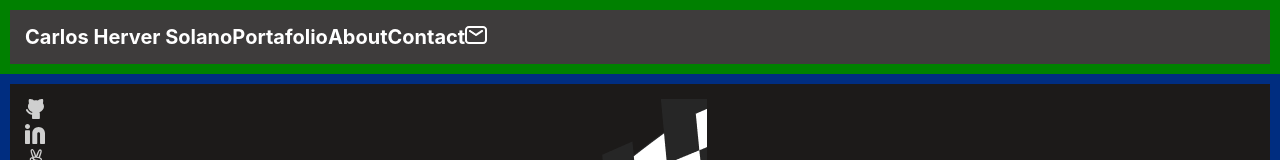
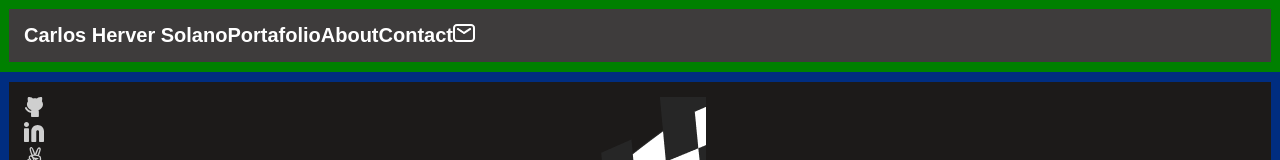
Before and after one commit to carloshs1994/Setup-and-mobile-version-skeleton, a plain HTML site: page index.html in a window 1280 px wide. Shown: the top 160 px of the page. Drawn offline with Linux system fonts and the light colour scheme.

Commit message:
solve Stylelint error in the style.css file

```diff
--- a/style.css
+++ b/style.css
@@ -1,15 +1,15 @@
 body {
-    margin: 0px;
+  margin: -1px;
 }
 
 header {
   font-size: 20px;
   text-align: center;
-    background: #3E3C3C;
-    color: #FFFFFF;
+  background: #3e3c3c;
+  color: #fff;
   display: flex;
   padding: 15px;
-    font-family: Inter;
+  font-family: Arial, Helvetica, sans-serif;
   font-style: normal;
   font-weight: bold;
   border: 10px solid green;
@@ -18,11 +18,11 @@ header {
 main {
   font-size: 20px;
   text-align: center;
-    background: #1C1A19;
-    color: #FFFFFF;
+  background: #1c1a19;
+  color: #fff;
   display: flex;
   padding: 15px;
-    font-family: Inter;
+  font-family: Arial, Helvetica, sans-serif;
   font-style: normal;
   font-weight: bold;
   border: 10px solid rgb(0, 45, 128);
```
Lines whose indentation alone changed are shown as unchanged.
